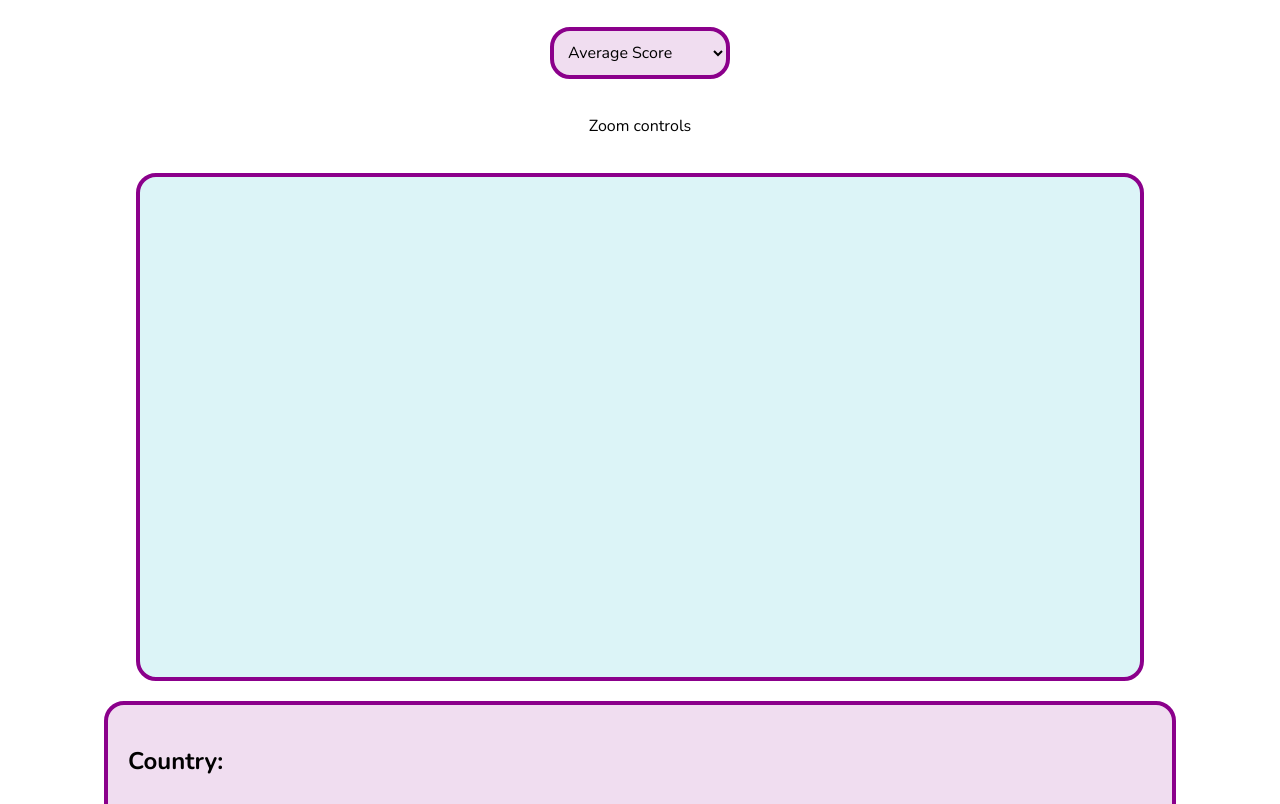
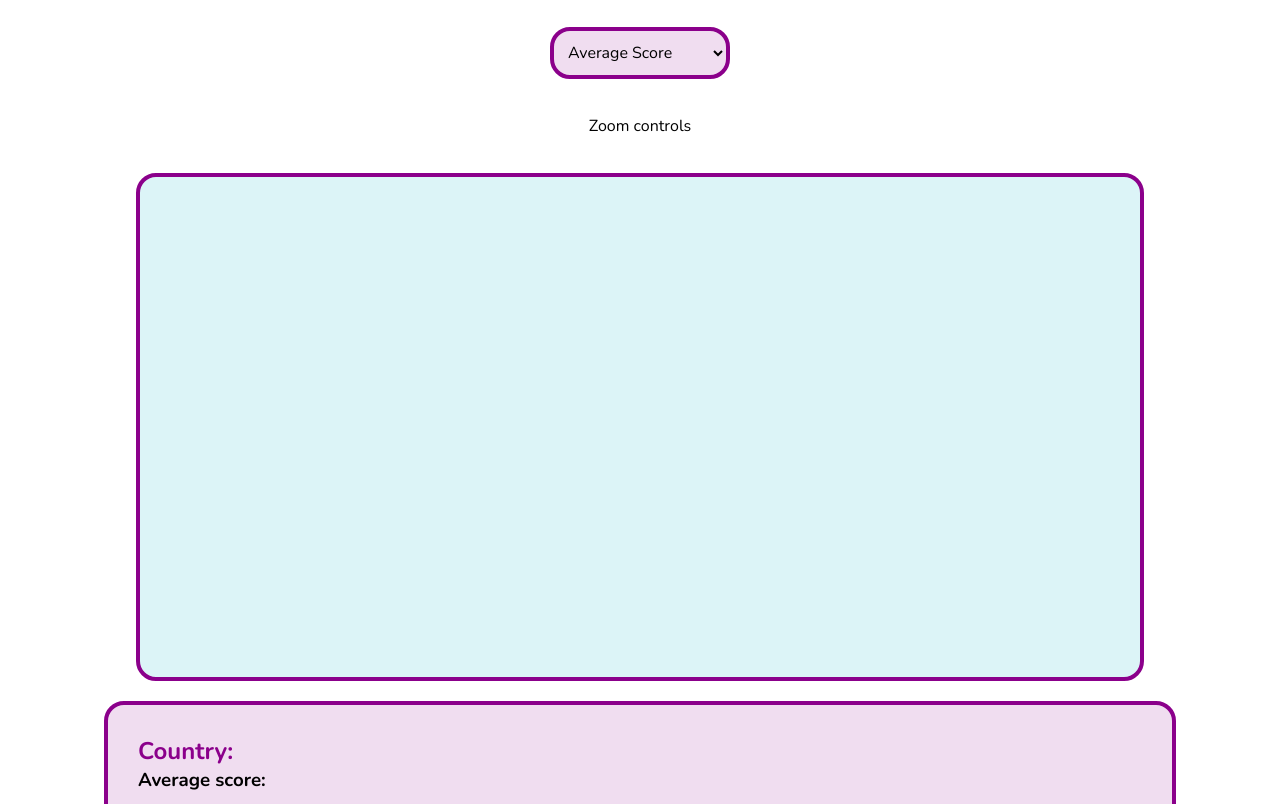
Before and after one commit to riadeane/airegulationmap, a plain HTML site: page index.html in a window 1280 px wide. Shown: the part 129-933 px from the top of the page. Drawn offline with nearby package versions, Linux system fonts and the light colour scheme; no server answers.

Commit message:
feat: add avg score

```diff
--- a/index.html
+++ b/index.html
@@ -27,7 +27,10 @@
     </div>
     <div id="map"></div>
     <div id="country-data">
-      <h2>Country: <span id="country-name"></span></h2>
+      <div class="data-general">
+        <h2>Country: <span id="country-name"></span></h2>
+        <h3>Average score: <span id="average-score"></span></h2>
+      </div>
       <div class="data-detail">
         <h3>Regulation status score: <span id="regulation"></span></h3>
         <p><i>Is the approach is based on Innovation or Regulation?</i></p>
--- a/map.js
+++ b/map.js
@@ -184,6 +184,7 @@ function updateCountryData(countryName, countryData, regulationData) {
     document.getElementById("country-name").textContent = countryName;
 
     if (scoreData) {
+        document.getElementById("average-score").textContent = `${scoreData.averageScore} / 5` || "N/A";
         document.getElementById("regulation").textContent = `${scoreData.regulationStatus} / 5` || "N/A";
         document.getElementById("policy").textContent = `${scoreData.policyLever} / 5` || "N/A";
         document.getElementById("governance").textContent = `${scoreData.governanceType} / 5` || "N/A";
--- a/style.css
+++ b/style.css
@@ -77,6 +77,17 @@ select {
   border: 4px solid darkmagenta;
 }
 
+#country-data h2 {
+  color: darkmagenta;
+}
+
+.data-general {
+  margin: 10px;
+  * {
+    margin: 0;
+  }
+}
+
 .data-detail {
   margin: 10px;
 }
```
